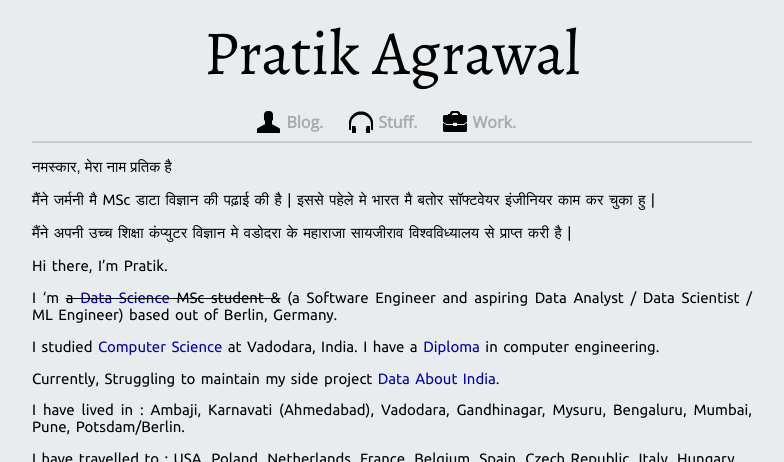
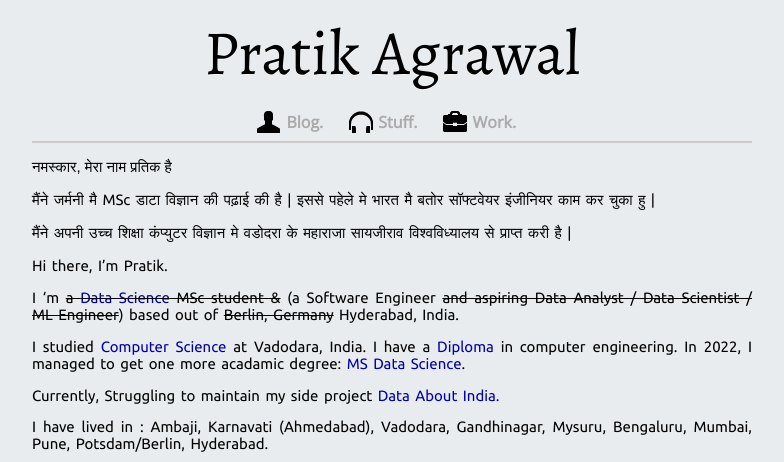
Before and after one commit to pratik98/pratik98.github.com, a Jekyll site: the page built from index.md, in a window 1280 px wide, cut to the strip 0-462 px from the top of the page. Shown: the whole strip, without its empty margins (248-1032 px from the left). Built offline with Jekyll 4.4.1, drawn with Linux system fonts in a browser that asks for light colours; nearby versions of some CDN libraries; some of the changed text lies outside the part shown.

Commit message:
Added Germany Notes and updated bio

```diff
--- a/index.md
+++ b/index.md
@@ -12,15 +12,15 @@ title:  "Pratik Agrawal"
 
 Hi there, I'm Pratik.
 
-I 'm ~~a [Data Science](https://www.uni-potsdam.de/en/university-of-potsdam) MSc student &~~ (a Software Engineer and aspiring Data Analyst / Data Scientist / ML Engineer) based out of Berlin, Germany.
+I 'm ~~a [Data Science](https://www.uni-potsdam.de/en/university-of-potsdam) MSc student &~~ (a Software Engineer ~~and aspiring Data Analyst / Data Scientist / ML Engineer~~) based out of ~~Berlin, Germany~~ Hyderabad, India.
 
-I studied [Computer Science](http://www.msubaroda.ac.in) at Vadodara, India. I have a [Diploma](http://www.nirmauni.ac.in) in computer engineering.
+I studied [Computer Science](http://www.msubaroda.ac.in) at Vadodara, India. I have a [Diploma](http://www.nirmauni.ac.in) in computer engineering. In 2022, I managed to get one more acadamic degree: [MS Data Science](https://www.uni-potsdam.de/en/university-of-potsdam).
 
 Currently, Struggling to maintain my side project [Data About India.](http://dataaboutindia.wordpress.com/)
 
-I have lived in : Ambaji, Karnavati (Ahmedabad), Vadodara, Gandhinagar, Mysuru, Bengaluru, Mumbai, Pune, Potsdam/Berlin.
+I have lived in : Ambaji, Karnavati (Ahmedabad), Vadodara, Gandhinagar, Mysuru, Bengaluru, Mumbai, Pune, Potsdam/Berlin, Hyderabad.
 
-I have travelled to : USA, Poland, Netherlands, France, Belgium, Spain, Czech Republic, Italy, Hungary.
+I have travelled to : USA, Poland, Netherlands, France, Belgium, Spain, Czech Republic, Italy, Vatican City, Hungary.
 
 
 ![me](images/pa_2022.png)
```
Also changed, not shown: _posts/2024-04-01-Germany.md (added, +53 -0 lines).
